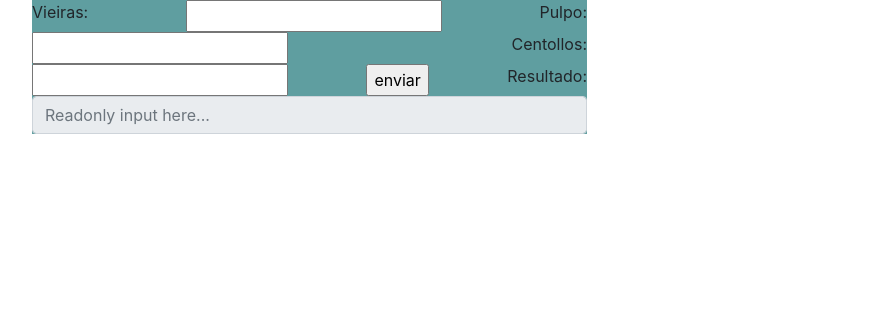
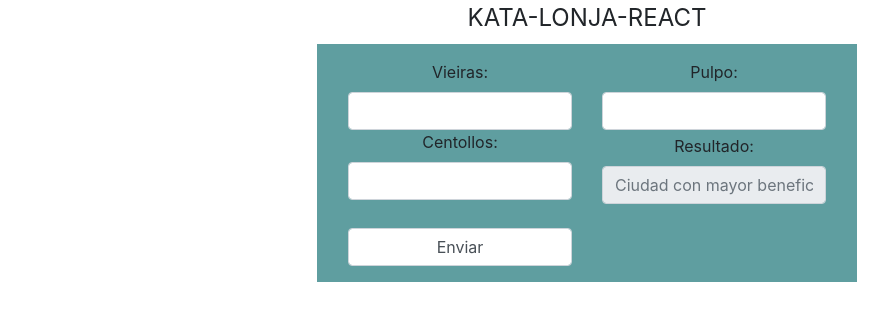
Before and after one commit to KevinTomasKlein/Kata-Lonja-React, a React (Create React App) app in the folder my-app/: page / in a window 1280 px wide. Shown: the top 320 px of the page, without its empty margins (53-941 px from the left). Built offline with nearby package versions, Linux system fonts and the light colour scheme.

Commit message:
Kevin:Mejora del formulario usando boostrap, creacion de dos constantes y limpieza de comentarios

```diff
--- a/my-app/src/FormularioPeso.tsx
+++ b/my-app/src/FormularioPeso.tsx
@@ -11,6 +11,8 @@ function FormularioPeso(): any {
     const PESO_CENTOLLOS: number = parseFloat(
       event.target.elements.centollosInput.value
     );
+    const PRECIO_CARGA_FURGONETA: number = 5;
+    const PRECIO_KM_RECORRIDO: number = 2;
 
     let Madrid: number;
     let Barcelona: number;
@@ -106,53 +108,87 @@ function FormularioPeso(): any {
       distanciaCiudad: number
     ): number {
       let desprecioPorTransporte = 1 - (0.01 * distanciaCiudad) / 100;
-      let precioCargarFurgoneta = 5 + 2 * distanciaCiudad;
+      let precioCargarFurgoneta =
+        PRECIO_CARGA_FURGONETA + PRECIO_KM_RECORRIDO * distanciaCiudad;
       return precioPorCiudad * desprecioPorTransporte - precioCargarFurgoneta;
     }
 
     function ciudadConMayorBeneficio() {
-      /* return Madrid > Barcelona && Madrid > Lisboa
-        ? alert("En Madrid se obtendrían más beneficios")
-        : Barcelona > Lisboa
-        ? alert("En Barcelona se obtendrían más beneficios")
-        : alert("En Lisboa se obtendrían más beneficios"); */
-
       if (Madrid > Barcelona && Madrid > Lisboa) {
         alert("En Madrid se obtendrían más beneficios");
+        event.target.resultado.value = "Madrid";
       } else if (Barcelona > Lisboa) {
         alert("En Barcelona se obtendrían más beneficios");
+        event.target.resultado.value = "Barcelona";
       } else {
         alert("En Lisboa se obtendrían más beneficios");
+        event.target.resultado.value = "Lisboa";
       }
     }
     ciudadConMayorBeneficio();
   }
 
   return (
-    <div className="container">
-      <form onSubmit={devolverCiudadConMasBeneficio} className="form">
-        <fieldset>
-          <label htmlFor="vieirasInput">Vieiras:</label>
-          <input type="number" id="vieirasInput"></input>
-
-          <label htmlFor="pulpoInput">Pulpo:</label>
-          <input type="number" id="pulpoInput"></input>
-
-          <label htmlFor="centollosInput">Centollos:</label>
-          <input type="number" id="centollosInput"></input>
-
-          <input type="submit" value="enviar" />
-          <label htmlFor="resultado">Resultado:</label>
+    <div className="container row g-3 m-0 m-auto ">
+      <div className="col-md-12">
+        <form onSubmit={devolverCiudadConMasBeneficio} className="form ">
+          <legend>KATA-LONJA-REACT</legend>
+          <fieldset className="p-3 d-inline-flex">
+            <div className="col-md-6">
+              <label htmlFor="vieirasInput" className="form-label">
+                Vieiras:
+              </label>
+              <input
+                type="number"
+                id="vieirasInput"
+                className="form-control"
+              ></input>
+            </div>
+            <div className="col-md-6">
+              <label htmlFor="pulpoInput" className="form-label">
+                Pulpo:
+              </label>
+              <input
+                type="number"
+                id="pulpoInput"
+                className="form-control"
+              ></input>
+            </div>
+            <div className="col-md-6">
+              <label htmlFor="centollosInput" className="form-label">
+                Centollos:
+              </label>
+              <input
+                type="number"
+                id="centollosInput"
+                className="form-control"
+              ></input>
+            </div>
+            <div className="col-md-6">
+              <label htmlFor="resultado" className="form-label mt-1">
+                Resultado:
+              </label>
               <input
                 className="form-control"
                 type="text"
-            placeholder="Readonly input here..."
-            aria-label="readonly input example"
+                placeholder="Ciudad con mayor beneficio..."
+                aria-label="ciudad con mayor beneficio..."
                 readOnly
                 id="resultado"
               ></input>
+            </div>
+            <div className="col-md-6 ">
+              <label htmlFor="btnEnviar" className="form-label"></label>
+              <input
+                type="submit"
+                value="Enviar"
+                id="btnEnviar"
+                className="form-control"
+              />
+            </div>
           </fieldset>
         </form>
+      </div>
     </div>
   );
 }
```
Lines whose indentation alone changed are shown as unchanged.
